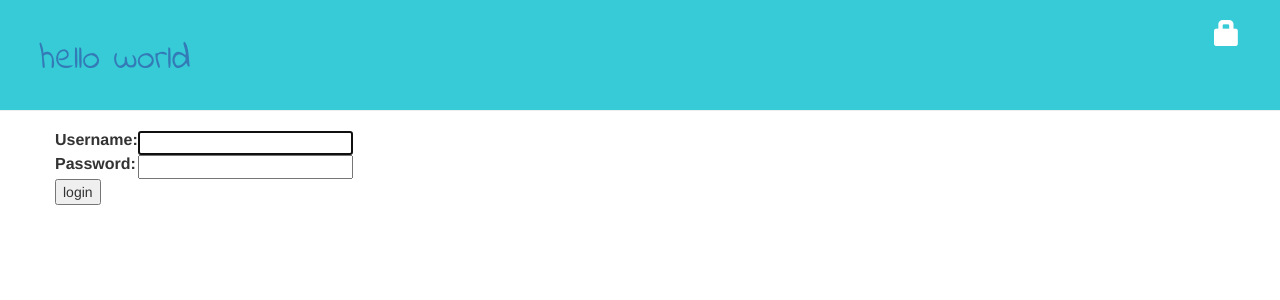
After one commit to maciek263/django2, a Django app: page /accounts/login/ in a window 1280 px wide. The commit adds this page. Shown: the top 300 px of the page. Run offline with Django 3.2, Linux system fonts and the light colour scheme; some libraries are stand-ins or nearby versions.

Commit message:
dodanie zabezpieczen (logowanie)

```diff
--- a/blog/templates/blog/base.html
+++ b/blog/templates/blog/base.html
@@ -9,9 +9,16 @@
     </head>
     <body>
         <div class= "page-header">
-			<a href="{% url 'blog.views.post_new' %}" class="top-menu"><span class="glyphicon glyphicon-plus"></span></a>
-			<a href="{% url 'post_draft_list' %}" class="top-menu"><span class="glyphicon glyphicon-edit"></span></a>
-            <h1><a href="/">hello world</a></h1>
+          {% if user.is_authenticated %}
+			    <a href="{% url 'blog.views.post_new' %}" class="top-menu"><span class="glyphicon glyphicon-plus"></span></a>
+			    <a href="{% url 'post_draft_list' %}" class="top-menu"><span class="glyphicon glyphicon-edit"></span></a>
+          <p class="top-menu">Hello {{ user.username }}
+            <a href="{% url 'django.contrib.auth.views.logout' %}"><span class="glyphicon glyphicon-lock"></span></a>
+          </p>
+          {% else %}
+          <a href="{% url 'django.contrib.auth.views.login' %}" class="top-menu"><span class="glyphicon glyphicon-lock"></span></a>
+          {% endif %}
+          <h1><a href="/">hello world</a></h1>
         </div>
 		<div class= "content container">
 			<div class= "row">
--- a/blog/templates/blog/post_detail.html
+++ b/blog/templates/blog/post_detail.html
@@ -7,8 +7,10 @@
 		{% else %}
 			<a class="btn btn-default" href="{% url 'blog.views.post_publish' pk=post.pk %}">Publish</span></a>
 		{% endif %}
-		<a class="btn btn-default" href="{% url 'post_edit' pk=post.pk %}"><span class="glyphicon glyphicon-pencil"></span></a>
-		<a class="btn btn-default" href="{% url 'post_remove' pk=post.pk %}"><span class="glyphicon glyphicon-remove"></span></a>
+		{% if user.is_authenticated %}
+			<a class="btn btn-default" href="{% url 'post_edit' pk=post.pk %}"><span class="glyphicon glyphicon-pencil"></span></a>
+			<a class="btn btn-default" href="{% url 'post_remove' pk=post.pk %}"><span class="glyphicon glyphicon-remove"></span></a>
+		{% endif %}
 		</div>
 		<h1>{{ post.title}}</h1>
 		<p>{{ post.text|linebreaks }}</p>
--- /dev/null
+++ b/blog/templates/registration/login.html
@@ -0,0 +1,25 @@
+{% extends "blog/base.html" %}
+
+{% block content %}
+
+{% if form.errors %}
+<p>Username and password didn't match. Try again.</p>
+{% endif %}
+
+<form method="post" action="{% url 'django.contrib.auth.views.login' %}">
+    {% csrf_token %}
+    <table>
+        <tr>
+            <td>{{ form.username.label_tag }}</td>
+            <td>{{ form.username }}</td>
+        </tr>
+        <tr>
+            <td>{{ form.password.label_tag }}</td>
+            <td>{{ form.password }}</td>
+        </tr>
+    </table>
+
+    <input type="submit" value="login" />
+    <input type="hidden" name="next" value="{{ next }}" />
+</from>
+{% endblock %}
--- a/blog/views.py
+++ b/blog/views.py
@@ -2,6 +2,7 @@ from django.shortcuts import render, get_object_or_404, redirect
 from django.utils import timezone
 from .models import Post
 from .forms import PostForm
+from django.contrib.auth.decorators import login_required
 
 # Create your views here.
 def post_list(request):
@@ -12,6 +13,7 @@ def post_detail(request, pk):
 	post = get_object_or_404(Post, pk=pk)
 	return render(request, 'blog/post_detail.html', {'post': post})
 
+@login_required
 def post_new(request):
 	if request.method == "POST":
 		form = PostForm(request.POST)
@@ -25,6 +27,7 @@ def post_new(request):
 		form = PostForm()
 	return render(request, 'blog/post_edit.html', {'form': form})
 
+@login_required
 def post_edit(request, pk):
 	post = get_object_or_404(Post, pk=pk)
 	if request.method =="POST":
@@ -37,15 +40,18 @@ def post_edit(request, pk):
 		form = PostForm(instance=post)
 	return render(request, 'blog/post_edit.html', {'form': form})
 
+@login_required
 def post_draft_list(request):
 		posts = Post.objects.filter(published_date__isnull=True).order_by('created_date')
 		return render(request, 'blog/post_draft_list.html', {'posts': posts})
 
+@login_required
 def post_publish(request, pk):
 		post = get_object_or_404(Post, pk=pk)
 		post.publish()
 		return redirect('blog.views.post_detail', pk=pk)
 
+@login_required
 def post_remove(request, pk):
 		post = get_object_or_404(Post, pk=pk)
 		post.delete()
--- a/mysite/settings.py
+++ b/mysite/settings.py
@@ -26,6 +26,8 @@ SECRET_KEY = 'a!w6-=30*n7xgr#w1dii5l!kg#64tlrm^ir4r=ne=&^vwz@m97'
 DEBUG = True
 
 ALLOWED_HOSTS = []
+
+LOGIN_REDIRECT_URL = '/'
 
 
 # Application definition
--- a/mysite/urls.py
+++ b/mysite/urls.py
@@ -1,5 +1,6 @@
 from django.conf.urls import include, url
 from django.contrib import admin
+admin.autodiscover()
 
 urlpatterns = [
     # Examples:
@@ -7,5 +8,7 @@ urlpatterns = [
     # url(r'^blog/', include('blog.urls')),
 
     url(r'^admin/', include(admin.site.urls)),
+	url(r'^accounts/login/$', 'django.contrib.auth.views.login'),
+    url(r'^accounts/logout/$', 'django.contrib.auth.views.logout', {'next_page': '/'}),
 	url(r'', include('blog.urls')),
 ]
```
Also changed, not shown: db.sqlite3, 1 other file.
